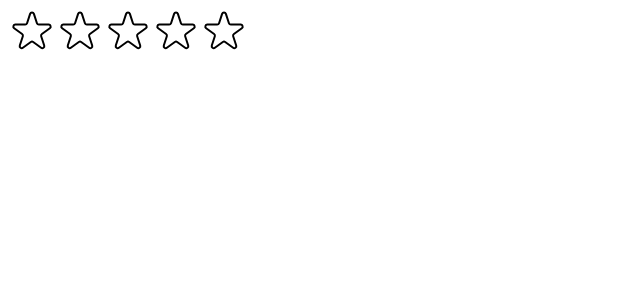
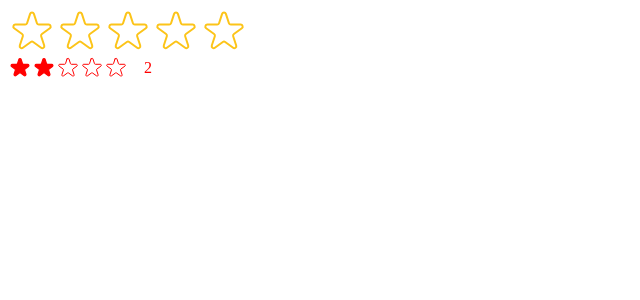
Before and after one commit to DrErvin/usePopcorn, a React (Vite) app: page / in a window 1280 px wide. Shown: the top 300 px of the page, without its empty margins (0-640 px from the left). Built offline with nearby package versions, Linux system fonts and the light colour scheme.

Commit message:
Finished 121

```diff
--- a/package.json
+++ b/package.json
@@ -10,6 +10,7 @@
     "preview": "vite preview"
   },
   "dependencies": {
+    "prop-types": "^15.8.1",
     "react": "^19.1.0",
     "react-dom": "^19.1.0"
   },
--- a/src/StarRating.jsx
+++ b/src/StarRating.jsx
@@ -1,4 +1,5 @@
 import { useState } from "react";
+import PropTypes from "prop-types";
 
 const containerStyle = {
   display: "flex",
@@ -10,45 +11,72 @@
   display: "flex",
 };
 
-const textStyle = {
-  lineHeight: "1",
-  margin: "0",
+StarRating.propTypes = {
+  maxRating: PropTypes.number,
+  defaultRating: PropTypes.number,
+  color: PropTypes.string,
+  size: PropTypes.number,
+  messages: PropTypes.array,
+  className: PropTypes.string,
+  onSetRating: PropTypes.func,
 };
 
-export default function StarRating({ maxRating = 5 }) {
-  const [rating, setRating] = useState(0);
+export default function StarRating({
+  maxRating = 5,
+  color = "#fcc419",
+  size = 48,
+  className = "",
+  messages = [],
+  defaultRating = 0,
+  // onSetRating,
+}) {
+  const [rating, setRating] = useState(defaultRating);
   const [tempRating, setTempRating] = useState(0);
 
   function handleRating(rating) {
     setRating(rating);
+    // onSetRating(rating);
   }
 
+  const textStyle = {
+    lineHeight: "1",
+    margin: "0",
+    color,
+    fontSize: `${size / 1.5}px`,
+  };
+
   return (
-    <div style={containerStyle}>
+    <div style={containerStyle} className={className}>
       <div style={starContainerStyle}>
         {Array.from({ length: maxRating }, (_, i) => (
           <Star
             key={i}
+            full={tempRating ? tempRating >= i + 1 : rating >= i + 1}
             onRate={() => handleRating(i + 1)}
-            full={tempRating ? tempRating >= i + 1 : rating >= i + 1}
             onHoverIn={() => setTempRating(i + 1)}
             onHoverOut={() => setTempRating(0)}
+            color={color}
+            size={size}
           />
         ))}
       </div>
-      <p style={textStyle}>{tempRating || rating || ""}</p>
+      <p style={textStyle}>
+        {messages.length === maxRating
+          ? messages[tempRating ? tempRating - 1 : rating - 1]
+          : tempRating || rating || ""}
+      </p>
     </div>
   );
 }
 
-const starStyle = {
-  width: "48px",
-  height: "48px",
-  display: "block",
-  cursor: "pointer",
-};
+function Star({ onRate, full, onHoverIn, onHoverOut, color, size }) {
+  const starStyle = {
+    width: `${size}px`,
+    height: `${size}px`,
+    display: "block",
+    cursor: "pointer",
+  };
 
-function Star({ onRate, full, onHoverIn, onHoverOut }) {
   return (
     <span
       role="button"
@@ -61,8 +89,8 @@
         <svg
           xmlns="http://www.w3.org/2000/svg"
           viewBox="0 0 20 20"
-          fill="#000"
-          stroke="#000"
+          fill={color}
+          stroke={color}
         >
           <path d="M9.049 2.927c.3-.921 1.603-.921 1.902 0l1.07 3.292a1 1 0 00.95.69h3.462c.969 0 1.371 1.24.588 1.81l-2.8 2.034a1 1 0 00-.364 1.118l1.07 3.292c.3.921-.755 1.688-1.54 1.118l-2.8-2.034a1 1 0 00-1.175 0l-2.8 2.034c-.784.57-1.838-.197-1.539-1.118l1.07-3.292a1 1 0 00-.364-1.118L2.98 8.72c-.783-.57-.38-1.81.588-1.81h3.461a1 1 0 00.951-.69l1.07-3.292z" />
         </svg>
@@ -71,8 +99,7 @@
           xmlns="http://www.w3.org/2000/svg"
           fill="none"
           viewBox="0 0 24 24"
-          // stroke={color}
-          stroke="#000"
+          stroke={color}
         >
           <path
             strokeLinecap="round"
@@ -85,3 +112,24 @@
     </span>
   );
 }
+
+/*
+FULL STAR
+
+<svg
+  xmlns="http://www.w3.org/2000/svg"
+  viewBox="0 0 20 20"
+  fill="#000"
+  stroke="#000"
+>
+  <path
+    d="M9.049 2.927c.3-.921 1.603-.921 1.902 0l1.07 3.292a1 1 0 00.95.69h3.462c.969 0 1.371 1.24.588 1.81l-2.8 2.034a1 1 0 00-.364 1.118l1.07 3.292c.3.921-.755 1.688-1.54 1.118l-2.8-2.034a1 1 0 00-1.175 0l-2.8 2.034c-.784.57-1.838-.197-1.539-1.118l1.07-3.292a1 1 0 00-.364-1.118L2.98 8.72c-.783-.57-.38-1.81.588-1.81h3.461a1 1 0 00.951-.69l1.07-3.292z"
+  />
+</svg>
+
+
+EMPTY STAR
+
+
+
+*/
--- a/src/main.jsx
+++ b/src/main.jsx
@@ -1,12 +1,42 @@
-import { StrictMode } from "react";
+import { StrictMode, useState } from "react";
 import { createRoot } from "react-dom/client";
 // import './index.css'
 // import App from './App.jsx'
 import StarRating from "./StarRating";
 
+// function Test() {
+//   const [movieRating, setMovieRating] = useState(0);
+
+//   return (
+//     <div>
+//       <StarRating
+//         maxRating={5}
+//         messages={["Terrible", "Bad", "Okay", "Good", "Amazing"]}
+//         onSetRating={setMovieRating}
+//       />
+//       <p>The movie has {movieRating} stars</p>
+//     </div>
+//   );
+// }
+
 createRoot(document.getElementById("root")).render(
   <StrictMode>
     {/* <App /> */}
-    <StarRating />
+
+    <StarRating
+      maxRating={5}
+      messages={["Terrible", "Bad", "Okay", "Good", "Amazing"]}
+    />
+
+    <StarRating
+      size={24}
+      color="red"
+      className="test"
+      defaultRating={2}
+    />
+
+    {/* <Test /> */}
+
+    {/* <StarRating /> */}
   </StrictMode>
 );
```
Also changed, not shown: 1 other file (tests, documents, lock files or other folders).
